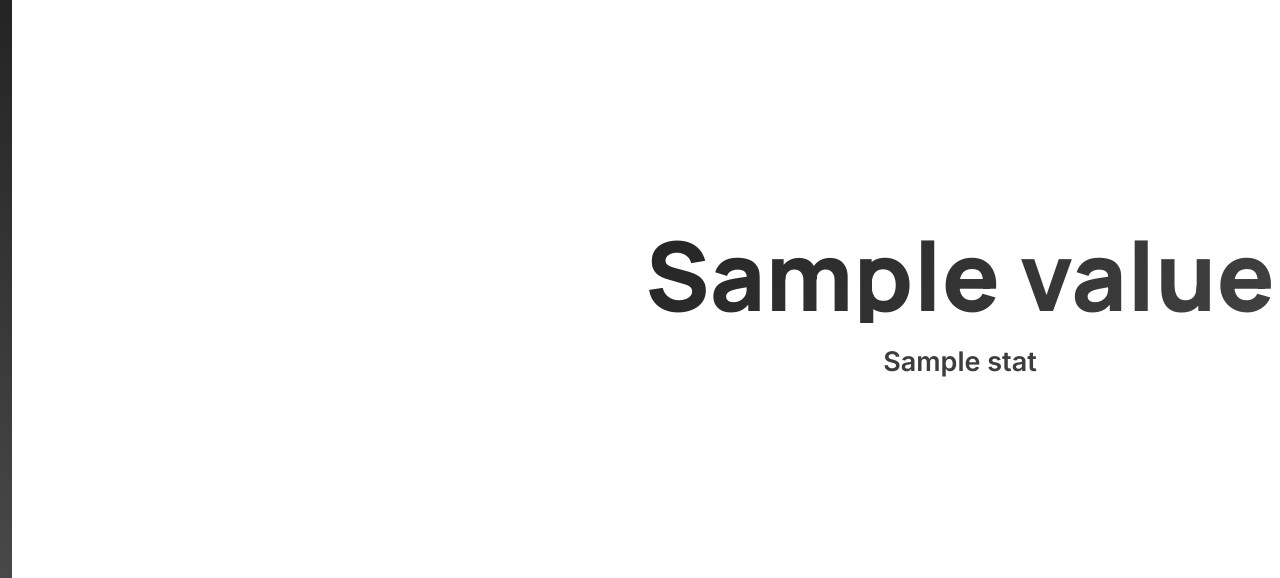
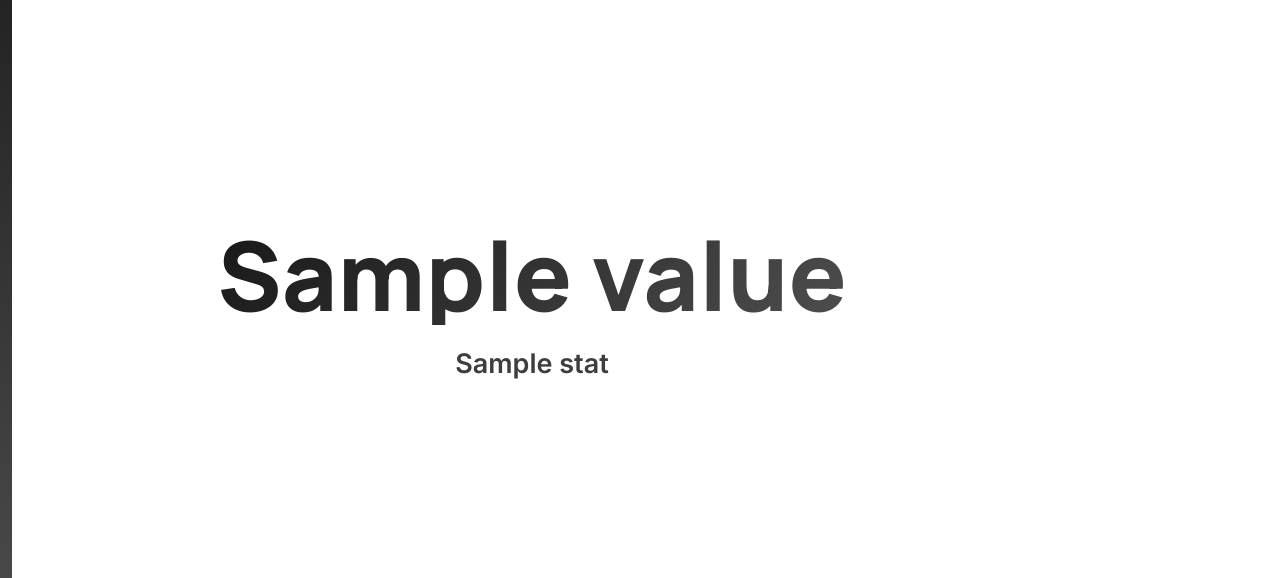
Before and after one commit to Uzbek250/Slide, a FastAPI app: template app/templates/stats_grid.html in a window 1280 px wide; the page is wider, and only the part inside the window is pictured. Shown: the part 297-875 px from the top of that part. Run offline with FastAPI, Linux system fonts and the light colour scheme; the template is opened without the code that fills it: most values are stand-ins (such as "Sample title", 1, 10 or a date in 2020); parts of the project's set-up code (start-up, migrations or seed data) failed here and were passed over.

Commit message:
big_stat va stats_grid: uzun matn tashib ketishini tuzatish, kam sonli statda grid layoutni yaxshilash

```diff
--- a/app/templates/big_stat.html
+++ b/app/templates/big_stat.html
@@ -19,7 +19,9 @@
     background: linear-gradient(135deg, var(--accent), var(--accent-2));
     -webkit-background-clip: text;
     -webkit-text-fill-color: transparent;
-    line-height: 1;
+    line-height: 1.05;
+    max-width: 1600px;
+    word-break: break-word;
   }
   .stat-label {
     font-size: 34px;
--- a/app/templates/stats_grid.html
+++ b/app/templates/stats_grid.html
@@ -2,13 +2,16 @@
 {% block extra_style %}
   .stats-row {
     display: grid;
-    grid-template-columns: repeat({{ stats|length if stats|length <= 4 else 4 }}, 1fr);
+    grid-template-columns: repeat({{ 4 if stats|length > 4 else (stats|length if stats|length >= 2 else 2) }}, 1fr);
     gap: 32px;
     flex: 1;
     align-content: center;
   }
   .stat-box {
     text-align: center;
+    display: flex;
+    flex-direction: column;
+    justify-content: flex-end;
   }
   .stat-num {
     font-family: 'Manrope', sans-serif;
@@ -17,8 +20,9 @@
     background: linear-gradient(135deg, var(--accent), var(--accent-2));
     -webkit-background-clip: text;
     -webkit-text-fill-color: transparent;
-    line-height: 1;
+    line-height: 1.05;
     margin-bottom: 20px;
+    word-break: break-word;
   }
   .stat-label {
     font-size: 27px;
```
